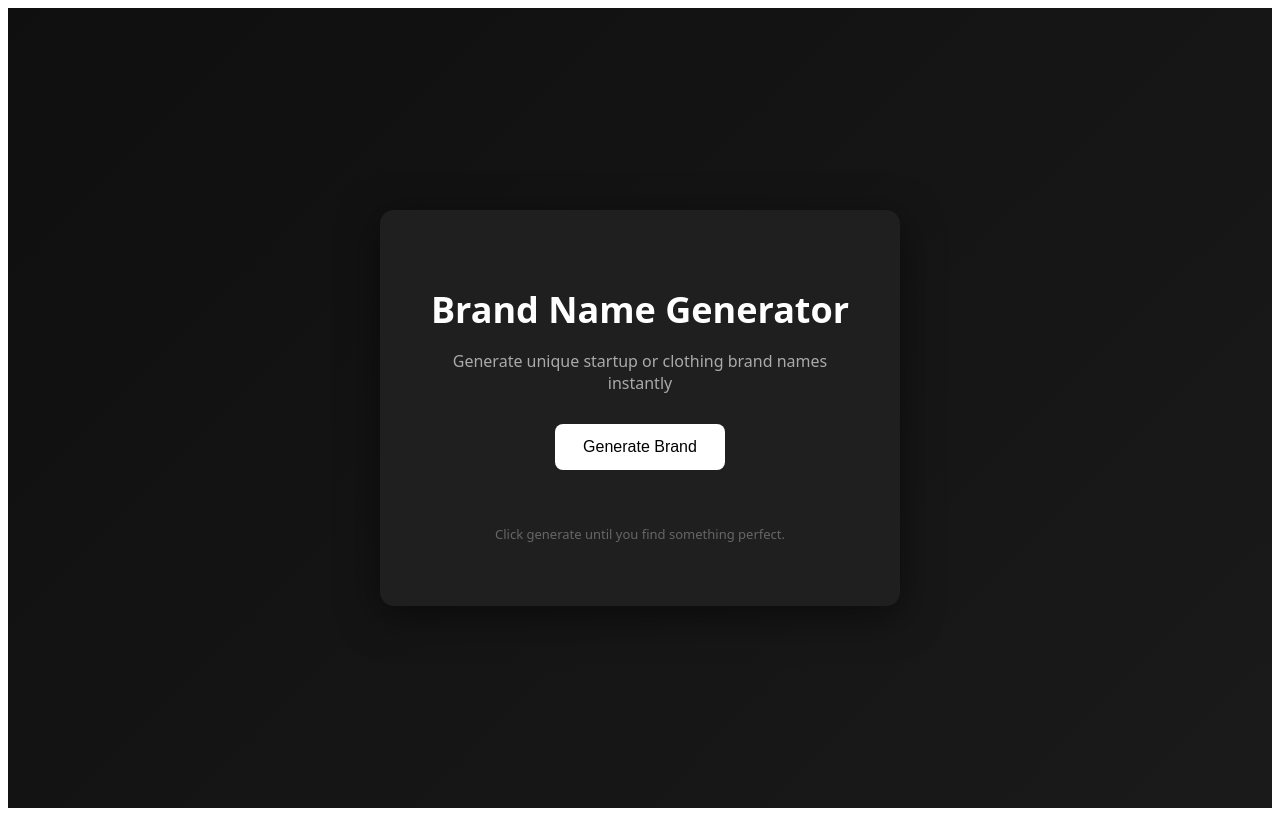
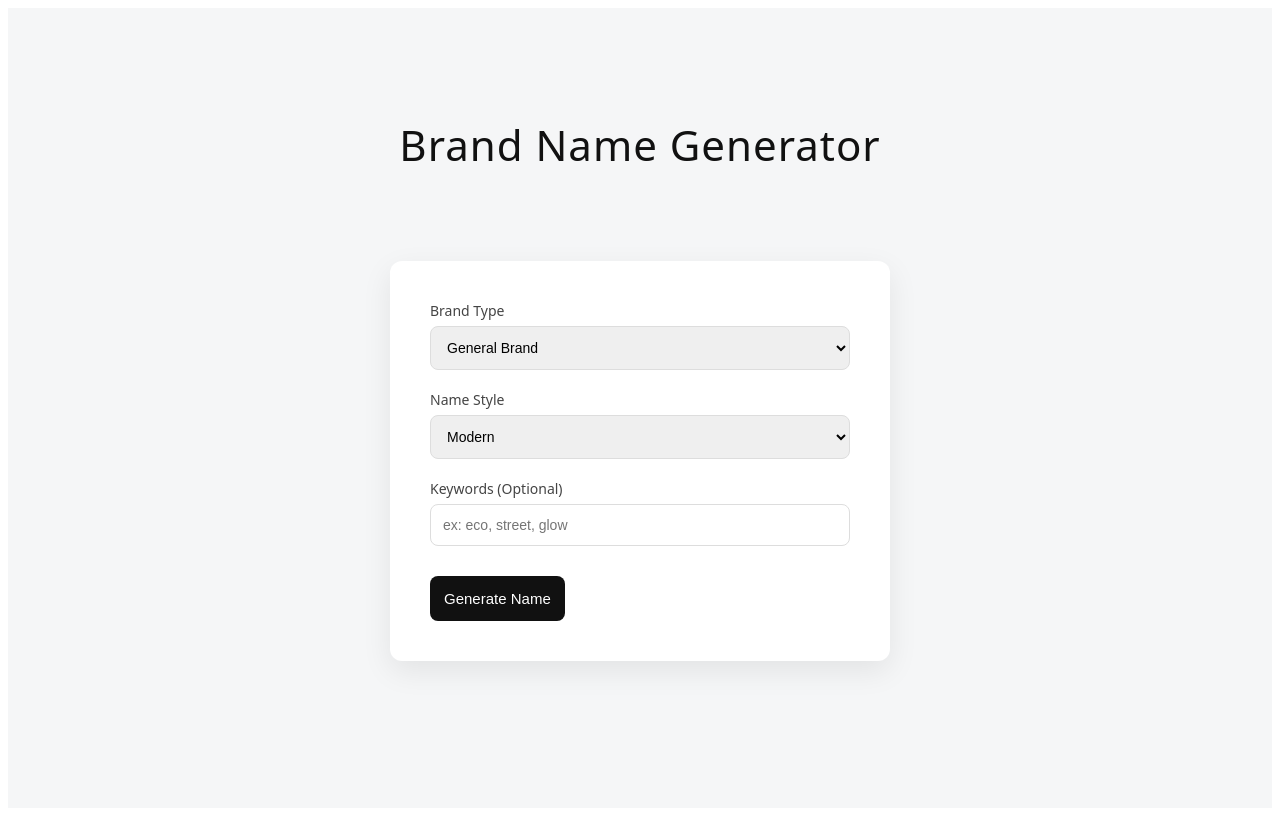
Before and after one commit to I-LESOP/Brand-name-generator, a Next.js app: page / in a window 1280 px wide. Built offline with nearby package versions, Linux system fonts and the light colour scheme.

Commit message:
generator homepage

```diff
--- a/app/page.js
+++ b/app/page.js
@@ -2,114 +2,196 @@
 import { useState } from "react";
 
 export default function Home() {
-  const [brand, setBrand] = useState("");
 
-  const prefixes = [
-    "Neo","Ultra","Nova","Prime","Zen","Alpha","Pixel","Meta",
-    "Aero","Flux","Echo","Vibe","Lumo","Orbit"
-  ];
+const [businessType, setBusinessType] = useState("General Brand");
+const [style, setStyle] = useState("Modern");
+const [keywords, setKeywords] = useState("");
+const [result, setResult] = useState("");
 
-  const suffixes = [
-    "ify","io","ora","lab","verse","works","sy","core",
-    "loop","hub","nova","zone","forge","craft"
+const baseWords = [
+"nova","aero","lumo","zen","prime","vibe","flux","orbit",
+"pulse","echo","atlas","pixel","forge","rise","core"
 ];
 
 const endings = [
-    "Labs","Studio","Co","Brand","Collective","Group","Works"
+"labs","co","studio","collective","group","works","brand","supply"
 ];
 
-  function generateBrand() {
-    const p = prefixes[Math.floor(Math.random() * prefixes.length)];
-    const s = suffixes[Math.floor(Math.random() * suffixes.length)];
-    const e = endings[Math.floor(Math.random() * endings.length)];
+function generateName(){
 
-    const style = Math.floor(Math.random()*3);
+const word = baseWords[Math.floor(Math.random()*baseWords.length)];
+const ending = endings[Math.floor(Math.random()*endings.length)];
 
-    if(style === 0) setBrand(`${p}${s}`);
-    if(style === 1) setBrand(`${p}${s} ${e}`);
-    if(style === 2) setBrand(`${p}${p.slice(-2)}${s}`);
+let keywordPart = keywords ? keywords + " " : "";
+
+let generated = `${keywordPart}${word} ${ending}`;
+
+generated = generated
+.replace(/\b\w/g, l => l.toUpperCase());
+
+setResult(generated);
+
 }
 
 return (
-    <main style={styles.main}>
-      <div style={styles.card}>
+
+<main style={styles.page}>
+
+<header style={styles.header}>
 <h1 style={styles.title}>Brand Name Generator</h1>
+</header>
 
-        <p style={styles.subtitle}>
-          Generate unique startup or clothing brand names instantly
-        </p>
+<section style={styles.generator}>
 
-        <button onClick={generateBrand} style={styles.button}>
-          Generate Brand
+<div style={styles.field}>
+
+<label style={styles.label}>Brand Type</label>
+
+<select
+style={styles.input}
+value={businessType}
+onChange={(e)=>setBusinessType(e.target.value)}
+>
+
+<option>General Brand</option>
+<option>Clothing</option>
+<option>Technology</option>
+<option>Beauty</option>
+<option>Fitness</option>
+<option>Food & Beverage</option>
+<option>Luxury</option>
+<option>Streetwear</option>
+
+</select>
+
+</div>
+
+
+<div style={styles.field}>
+
+<label style={styles.label}>Name Style</label>
+
+<select
+style={styles.input}
+value={style}
+onChange={(e)=>setStyle(e.target.value)}
+>
+
+<option>Modern</option>
+<option>Luxury</option>
+<option>Minimal</option>
+<option>Edgy</option>
+<option>Futuristic</option>
+<option>Playful</option>
+
+</select>
+
+</div>
+
+
+<div style={styles.field}>
+
+<label style={styles.label}>Keywords (Optional)</label>
+
+<input
+style={styles.input}
+type="text"
+placeholder="ex: eco, street, glow"
+value={keywords}
+onChange={(e)=>setKeywords(e.target.value)}
+/>
+
+</div>
+
+
+<button style={styles.button} onClick={generateName}>
+Generate Name
 </button>
 
-        {brand && (
+
+{result && (
 <div style={styles.result}>
-            {brand}
+{result}
 </div>
 )}
 
-        <p style={styles.footer}>
-          Click generate until you find something perfect.
-        </p>
-      </div>
+</section>
+
 </main>
+
 );
 }
 
+
 const styles = {
-  main:{
+
+page:{
+background:"#f5f6f7",
 height:"100vh",
+fontFamily:"system-ui",
 display:"flex",
-    justifyContent:"center",
-    alignItems:"center",
-    background:"linear-gradient(135deg,#0f0f0f,#1a1a1a)",
-    color:"white",
-    fontFamily:"system-ui"
+flexDirection:"column",
+alignItems:"center"
 },
 
-  card:{
-    background:"#1f1f1f",
-    padding:"50px",
-    borderRadius:"14px",
-    textAlign:"center",
-    width:"420px",
-    boxShadow:"0 10px 40px rgba(0,0,0,0.5)"
+header:{
+marginTop:"80px",
+marginBottom:"60px"
 },
 
 title:{
-    fontSize:"36px",
-    marginBottom:"10px"
+fontSize:"42px",
+fontWeight:"500",
+letterSpacing:"1px",
+color:"#111"
 },
 
-  subtitle:{
-    color:"#aaa",
-    marginBottom:"30px"
+generator:{
+background:"white",
+padding:"40px",
+borderRadius:"12px",
+boxShadow:"0 10px 30px rgba(0,0,0,0.08)",
+width:"420px"
+},
+
+field:{
+display:"flex",
+flexDirection:"column",
+marginBottom:"20px"
+},
+
+label:{
+fontSize:"14px",
+marginBottom:"6px",
+color:"#444"
+},
+
+input:{
+padding:"12px",
+borderRadius:"8px",
+border:"1px solid #ddd",
+fontSize:"14px"
 },
 
 button:{
-    padding:"14px 28px",
-    fontSize:"16px",
+marginTop:"10px",
+padding:"14px",
 border:"none",
 borderRadius:"8px",
-    background:"white",
-    color:"black",
-    cursor:"pointer",
-    marginBottom:"30px"
+background:"#111",
+color:"white",
+fontSize:"15px",
+cursor:"pointer"
 },
 
 result:{
-    fontSize:"28px",
-    fontWeight:"bold",
-    padding:"18px",
-    background:"#2a2a2a",
+marginTop:"25px",
+padding:"16px",
+background:"#f2f2f2",
 borderRadius:"8px",
-    marginTop:"10px"
-  },
+fontSize:"20px",
+textAlign:"center",
+fontWeight:"600"
+}
 
-  footer:{
-    marginTop:"25px",
-    fontSize:"13px",
-    color:"#666"
-  }
 };
```
Lines whose indentation alone changed are shown as unchanged.
